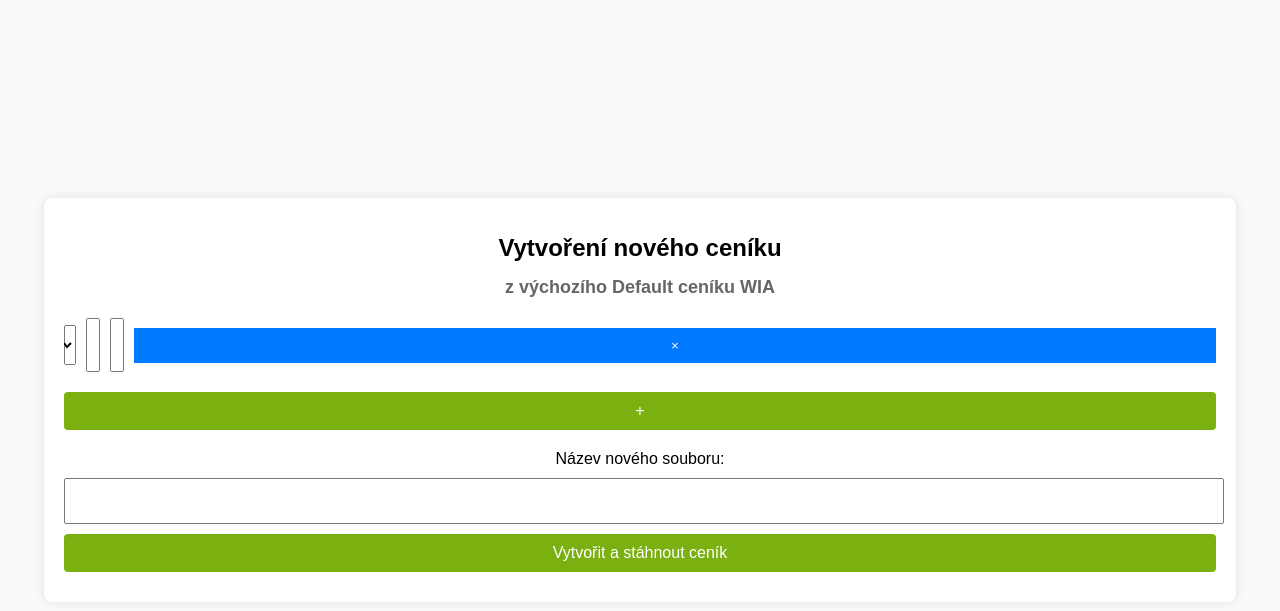
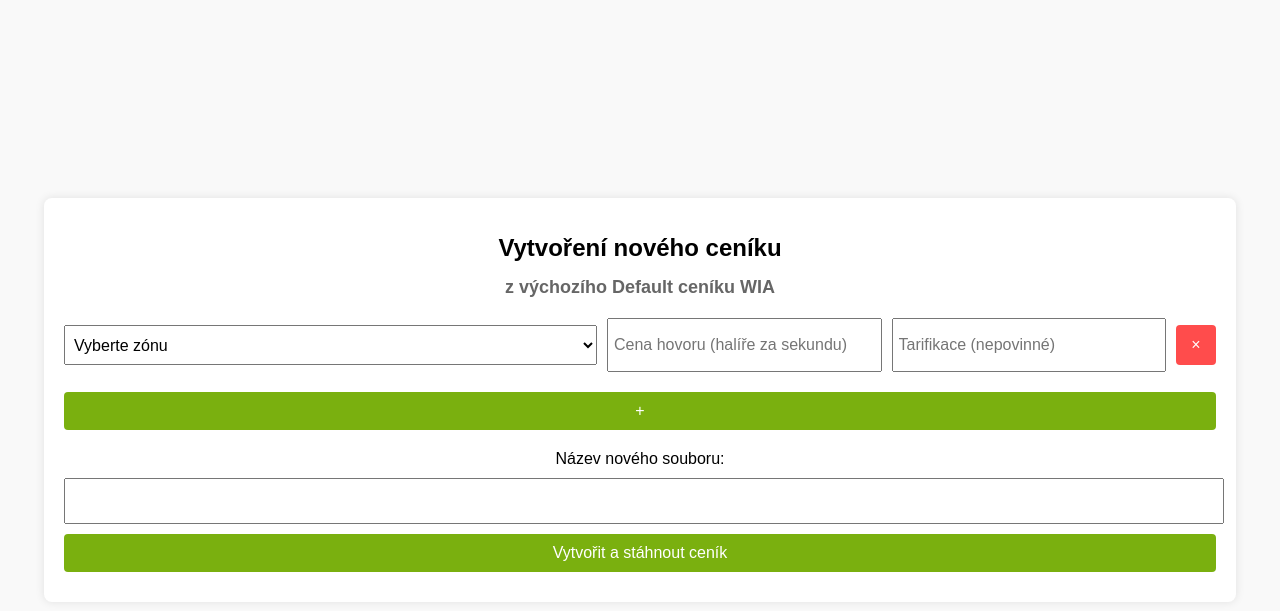
Before and after one commit to zdendael/sws_ceniky, a Flask app: page / in a window 1280 px wide. Shown: the top 611 px of the page. Run offline with Flask 3, Linux system fonts and the light colour scheme.

Commit message:
Update index.html

```diff
--- a/templates/index.html
+++ b/templates/index.html
@@ -108,6 +108,7 @@
         {% endwith %}
         <form action="{{ url_for('process') }}" method="POST" id="zone-form">
             <div id="zone-container">
+                <!-- První řádek formuláře, formátovaný stejně jako další řádky -->
                 <div class="zone-group">
                     <select class="nazev_zony" name="nazev_zony" required onchange="updateZoneOptions(this)">
                         <option value="">Vyberte zónu</option>
@@ -117,7 +118,7 @@
                     </select>
                     <input type="number" name="cena_hovoru" placeholder="Cena hovoru (halíře za sekundu)" step="0.01" required oninput="validateInput(this)">
                     <input type="number" name="tarifikace" class="tarifikace" placeholder="Tarifikace (nepovinné)" step="1" oninput="validateInput(this)">
-                    <button type="button" class="remove-values-button" onclick="removeValues(this)">×</button>
+                    <button type="button" class="remove-button" onclick="removeValues(this)">×</button>
                 </div>
             </div>
             <button type="button" class="add-button" onclick="addZone()">+</button>
```
